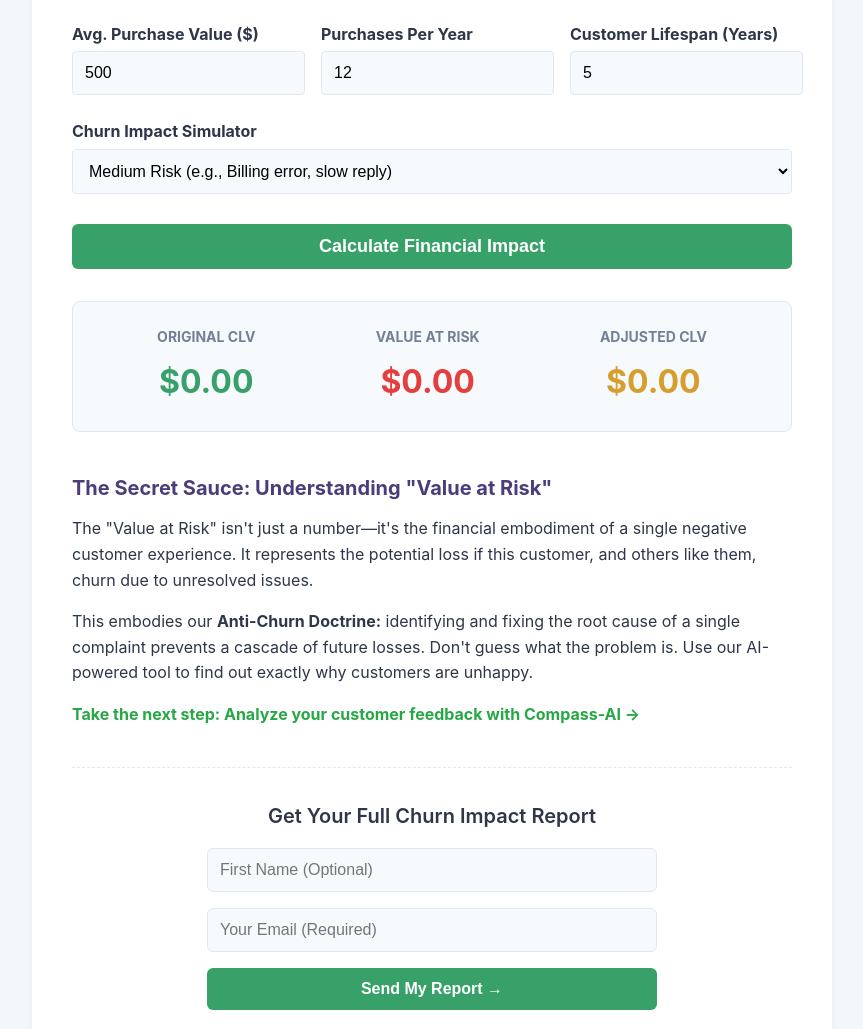
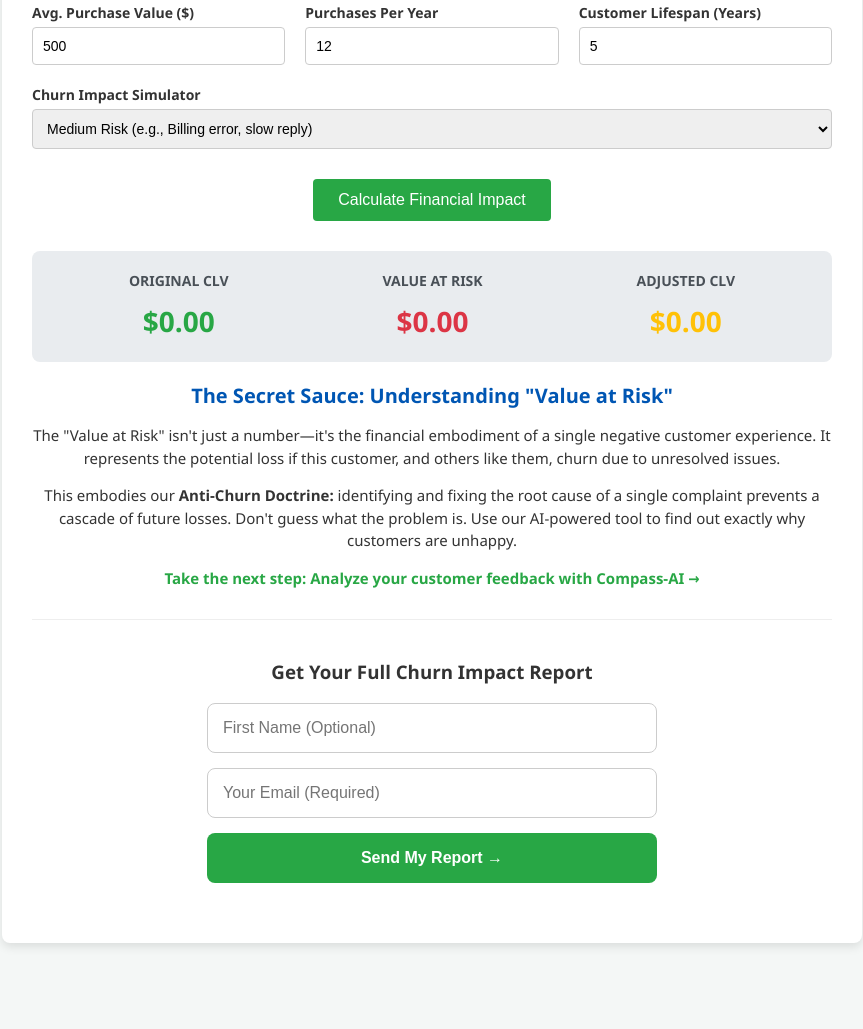
Before and after one commit to amrab05/CLV-Calculator, a website: page index.html in a window 1280 px wide. Shown: the part 232-1261 px from the top of the page, without its empty margins (208-1071 px from the left). After the commit the page ends 1195 px from the top, so only its background shows below. Drawn offline with Linux system fonts and the light colour scheme.

Commit message:
fix: add comma formatting and improve button spacing

```diff
--- a/script.js
+++ b/script.js
@@ -1,25 +1,23 @@
 function calculateImpact() {
-    const avgPurchaseValue = parseFloat(document.getElementById('avgPurchaseValue').value);
-    const purchasesPerYear = parseFloat(document.getElementById('purchasesPerYear').value);
-    const lifespan = parseFloat(document.getElementById('lifespan').value);
-    const churnRisk = parseFloat(document.getElementById('churnRisk').value);
+    const avgPurchaseValue = parseFloat(document.getElementById("avgPurchaseValue").value);
+    const purchasesPerYear = parseFloat(document.getElementById("purchasesPerYear").value);
+    const lifespan = parseFloat(document.getElementById("lifespan").value);
+    const churnRisk = parseFloat(document.getElementById("churnRisk").value);
 
-    if (isNaN(avgPurchaseValue) || isNaN(purchasesPerYear) || isNaN(lifespan) || isNaN(churnRisk)) {
-        alert("Please fill in all fields with valid numbers.");
-        return;
-    }
+    const originalClv = avgPurchaseValue * purchasesPerYear * lifespan;
+    const valueAtRisk = originalClv * churnRisk;
+    const adjustedClv = originalClv - valueAtRisk;
 
-    const originalCLV = avgPurchaseValue * purchasesPerYear * lifespan;
-    const valueAtRisk = originalCLV * churnRisk;
-    const adjustedCLV = originalCLV - valueAtRisk;
-
-    document.getElementById('originalClv').textContent = `$${originalCLV.toFixed(2)}`;
-    document.getElementById('valueAtRisk').textContent = `$${valueAtRisk.toFixed(2)}`;
-    document.getElementById('adjustedClv').textContent = `$${adjustedCLV.toFixed(2)}`;
+    document.getElementById("originalClv").textContent = formatCurrency(originalClv);
+    document.getElementById("valueAtRisk").textContent = formatCurrency(valueAtRisk);
+    document.getElementById("adjustedClv").textContent = formatCurrency(adjustedClv);
 }
 
-// Optional: handle the form submit (if you're using Postmark for the report form)
-document.getElementById("reportForm")?.addEventListener("submit", function (e) {
-    e.preventDefault();
-    alert("Report sending temporarily disabled for launch setup. We'll enable Postmark shortly.");
-});
+function formatCurrency(value) {
+    return value.toLocaleString("en-US", {
+        style: "currency",
+        currency: "USD",
+        minimumFractionDigits: 2,
+        maximumFractionDigits: 2
+    });
+}
--- a/style.css
+++ b/style.css
@@ -1,120 +1,98 @@
-:root {
-  --bg-main: #f4f7f9;
-  --bg-container: #ffffff;
-  --text-dark: #2d3748;
-  --text-light: #718096;
-  --accent-green: #38a169;
-  --accent-green-hover: #2f855a;
-  --logo-purple: #4c3c7a;
-  --border-color: #e2e8f0;
-  --error-red: #e53e3e;
-  --font-family: -apple-system, BlinkMacSystemFont, 'Segoe UI', Roboto, 'Helvetica Neue', Arial, sans-serif;
-  --shadow: 0 4px 6px rgba(0, 0, 0, 0.05);
-}
-
-* {
-  box-sizing: border-box;
+body {
+    font-family: 'Segoe UI', Tahoma, Geneva, Verdana, sans-serif;
+    background-color: #f4f7f6;
+    color: #333;
     margin: 0;
-  padding: 0;
-}
-
-body {
-  font-family: var(--font-family);
-  background-color: var(--bg-main);
-  color: var(--text-dark);
-  line-height: 1.6;
-  padding: 2rem;
+    padding: 20px;
     display: flex;
     justify-content: center;
+    align-items: center;
+    min-height: 100vh;
 }
 
 .container {
-  background-color: var(--bg-container);
-  padding: 2.5rem;
+    background: #fff;
+    padding: 30px;
     border-radius: 8px;
-  box-shadow: var(--shadow);
+    box-shadow: 0 4px 10px rgba(0, 0, 0, 0.1);
     width: 100%;
     max-width: 800px;
+    text-align: center;
 }
 
 h1 {
-  font-size: 2rem;
-  font-weight: 700;
-  color: var(--logo-purple);
-  text-align: center;
-  margin-bottom: 0.5rem;
+    color: #0056b3;
+    font-size: 28px;
+    font-weight: 600;
+    line-height: 1.2;
+    margin-bottom: 10px;
 }
 
-.subtitle {
-  text-align: center;
-  color: var(--text-light);
-  font-size: 1.125rem;
-  margin-bottom: 2rem;
+p {
+    font-size: 16px;
+    color: #333;
+    font-weight: 400;
+    line-height: 1.5;
+    margin-bottom: 15px;
 }
 
-h2, h3 {
-  font-size: 1.25rem;
-  font-weight: 600;
-  margin-bottom: 1rem;
-  color: var(--text-dark);
+.calculator-section,
+.report-section,
+.explanation-section {
+    margin-bottom: 30px;
 }
 
 .input-group {
     display: flex;
     justify-content: space-between;
-  gap: 1rem;
-  margin-bottom: 1.5rem;
+    margin-bottom: 20px;
+    gap: 20px;
 }
 
 .input-field {
-  flex: 1;
     display: flex;
     flex-direction: column;
+    text-align: left;
+    flex: 1;
 }
 
-.input-field label {
+label {
     font-weight: bold;
-  margin-bottom: 0.25rem;
+    font-size: 14px;
 }
 
 input[type="number"],
 select {
-  padding: 0.75rem;
-  font-size: 1rem;
+    padding: 10px;
     border-radius: 4px;
-  border: 1px solid var(--border-color);
-  background-color: #f7fafc;
+    border: 1px solid #ccc;
+    margin-top: 5px;
+    font-size: 14px;
 }
 
 button {
-  display: inline-flex;
-  justify-content: center;
-  align-items: center;
-  background-color: var(--accent-green);
-  color: #fff;
-  font-size: 1.125rem;
-  font-weight: 600;
-  padding: 0.75rem 1.5rem;
+    background-color: #28a745;
+    color: white;
+    padding: 12px 25px;
     border: none;
-  border-radius: 6px;
+    border-radius: 4px;
     cursor: pointer;
+    font-size: 16px;
     transition: background-color 0.2s ease;
-  margin-top: 1.5rem;
-  width: 100%;
+    margin-top: 25px;
 }
 
 button:hover {
-  background-color: var(--accent-green-hover);
+    background-color: #218838;
 }
 
 .results {
     display: flex;
     justify-content: space-around;
-  background-color: #f7fafc;
-  border: 1px solid var(--border-color);
+    padding: 20px;
+    background-color: #e9ecef;
     border-radius: 8px;
-  padding: 1.5rem;
-  margin-top: 2rem;
+    margin-top: 20px;
 }
 
 .result-item {
@@ -122,84 +100,79 @@ button:hover {
 }
 
 .result-item h4 {
-  font-size: 0.875rem;
-  font-weight: 700;
-  color: var(--text-light);
-  margin-bottom: 0.5rem;
+    margin: 0 0 10px 0;
+    color: #495057;
+    font-size: 14px;
     text-transform: uppercase;
 }
 
 .result-item p {
-  font-size: 2rem;
-  font-weight: 700;
     margin: 0;
+    font-size: 28px;
+    font-weight: bold;
 }
 
 #originalClv {
-  color: var(--accent-green);
+    color: #28a745;
 }
 
 #valueAtRisk {
-  color: var(--error-red);
+    color: #dc3545;
 }
 
 #adjustedClv {
-  color: #d69e2e;
+    color: #ffc107;
 }
 
-.explanation-section {
-  margin-top: 2.5rem;
+.report-section {
+    border-top: 1px solid #eee;
+    padding-top: 20px;
+    margin-top: 30px;
 }
 
+/* === FORM STYLES === */
+
+.form-element {
+    display: block;
+    box-sizing: border-box;
+    width: 90%;
+    max-width: 450px;
+    height: 50px;
+    margin: 0 auto 15px auto;
+    padding: 0 15px;
+    font-size: 1rem;
+    border-radius: 8px;
+}
+
+.form-element[type="text"],
+.form-element[type="email"] {
+    border: 1px solid #ccc;
+    color: #333;
+}
+
+.form-element[type="submit"] {
+    border: none;
+    cursor: pointer;
+    font-weight: bold;
+    color: white;
+    background-color: #28a745;
+    transition: background-color 0.2s ease;
+}
+
+.form-element[type="submit"]:hover {
+    background-color: #218838;
+}
+
+/* Explanation Section */
+
 .explanation-section h3 {
-  font-size: 1.25rem;
-  font-weight: 700;
-  color: var(--logo-purple);
-  margin-bottom: 0.75rem;
+    font-size: 20px;
+    color: #0056b3;
+    margin-bottom: 10px;
 }
 
 .explanation-section p {
-  color: var(--text-dark);
-  margin-bottom: 1rem;
-  line-height: 1.6;
+    font-size: 15px;
+    color: #333;
+    margin-bottom: 10px;
 }
-
-.explanation-section a {
-  color: var(--accent-green);
-  font-weight: bold;
-  text-decoration: none;
-}
-
-.explanation-section a:hover {
-  text-decoration: underline;
-}
-
-.report-section {
-  border-top: 1px dashed var(--border-color);
-  margin-top: 2.5rem;
-  padding-top: 2rem;
-  text-align: center;
-}
-
-.form-element {
-  width: 100%;
-  max-width: 450px;
-  margin: 0 auto 1rem auto;
-  padding: 0.75rem;
-  border-radius: 6px;
-  border: 1px solid var(--border-color);
-  font-size: 1rem;
-  background-color: #f7fafc;
-}
-
-.form-element[type="submit"] {
-  background-color: var(--accent-green);
-  color: white;
-  font-weight: 600;
-  border: none;
-  cursor: pointer;
-}
-
-.form-element[type="submit"]:hover {
-  background-color: var(--accent-green-hover);
-}
```
Lines whose indentation alone changed are shown as unchanged.
